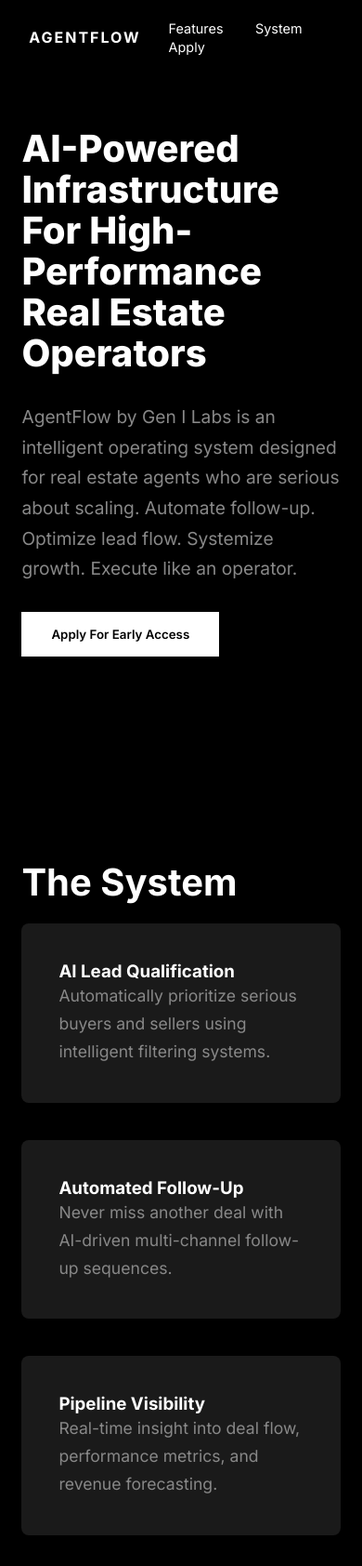
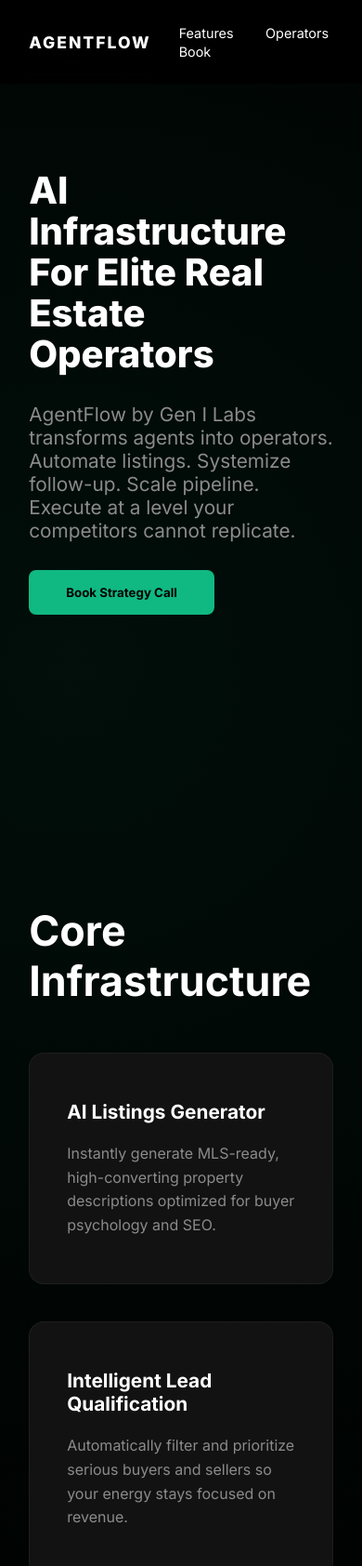
Before and after one commit to officialgenilabs/AgentFlow, a plain HTML site: page index.html in a window 390 px wide. Shown: the top 1684 px of the page at 93% size. Drawn offline with Linux system fonts and the light colour scheme.

Commit message:
Update index.html

```diff
--- a/index.html
+++ b/index.html
@@ -4,16 +4,17 @@
 <meta charset="UTF-8" />
 <meta name="viewport" content="width=device-width, initial-scale=1.0" />
 <title>AgentFlow | By Gen I Labs</title>
+
 <link href="https://fonts.googleapis.com/css2?family=Inter:wght@300;400;500;600;700;800;900&display=swap" rel="stylesheet">
+
 <style>
 :root {
     --black: #000000;
-    --charcoal: #111111;
-    --gray: #1a1a1a;
-    --light-gray: #2a2a2a;
+    --charcoal: #0c0c0c;
+    --card: #121212;
     --text: #ffffff;
-    --muted: #888888;
-    --accent: #ffffff;
+    --muted: #8b8b8b;
+    --accent: #10B981; /* Emerald */
 }
 
 * {
@@ -24,61 +25,32 @@
 }
 
 body {
-    background: var(--black);
+    background:
+    radial-gradient(circle at 20% 20%, rgba(16,185,129,0.08), transparent 40%),
+    radial-gradient(circle at 80% 70%, rgba(16,185,129,0.05), transparent 40%),
+    var(--black);
     color: var(--text);
     overflow-x: hidden;
 }
 
-section {
-    padding: 100px 8%;
-}
-
-h1 {
-    font-size: 4rem;
-    font-weight: 800;
-    line-height: 1.1;
-}
-
-h2 {
-    font-size: 2.5rem;
-    margin-bottom: 20px;
-}
-
-p {
-    color: var(--muted);
-    font-size: 1.1rem;
-    line-height: 1.7;
-}
-
-button {
-    padding: 16px 32px;
-    background: white;
-    color: black;
-    border: none;
-    font-weight: 600;
-    cursor: pointer;
-    transition: 0.3s ease;
-}
-
-button:hover {
-    transform: translateY(-3px);
-}
+/* NAV */
 
 .nav {
     position: fixed;
     width: 100%;
-    padding: 20px 8%;
+    padding: 25px 8%;
     display: flex;
     justify-content: space-between;
     align-items: center;
-    background: rgba(0,0,0,0.9);
+    background: rgba(0,0,0,0.85);
     backdrop-filter: blur(10px);
     z-index: 999;
 }
 
 .logo {
-    font-weight: 700;
+    font-weight: 800;
     letter-spacing: 2px;
+    font-size: 1.1rem;
 }
 
 .nav a {
@@ -86,6 +58,17 @@
     text-decoration: none;
     margin-left: 30px;
     font-size: 0.9rem;
+    transition: 0.3s ease;
+}
+
+.nav a:hover {
+    color: var(--accent);
+}
+
+/* HERO */
+
+section {
+    padding: 130px 8%;
 }
 
 .hero {
@@ -94,57 +77,107 @@
     align-items: center;
 }
 
-.hero-content {
-    max-width: 800px;
+.hero h1 {
+    font-size: 4rem;
+    font-weight: 800;
+    line-height: 1.1;
+    max-width: 900px;
 }
 
 .hero p {
     margin: 30px 0;
-    font-size: 1.2rem;
+    font-size: 1.3rem;
+    color: var(--muted);
+    max-width: 700px;
+}
+
+button {
+    padding: 16px 40px;
+    background: var(--accent);
+    color: black;
+    border: none;
+    font-weight: 700;
+    border-radius: 8px;
+    cursor: pointer;
+    transition: 0.3s ease;
+}
+
+button:hover {
+    transform: translateY(-4px);
+    box-shadow: 0 0 30px rgba(16,185,129,0.6);
+}
+
+/* FEATURES */
+
+h2 {
+    font-size: 2.8rem;
+    margin-bottom: 50px;
 }
 
 .grid {
     display: grid;
-    grid-template-columns: repeat(auto-fit, minmax(280px, 1fr));
+    grid-template-columns: repeat(auto-fit, minmax(260px, 1fr));
     gap: 40px;
 }
 
 .card {
-    background: var(--gray);
-    padding: 40px;
-    border-radius: 8px;
-    transition: 0.3s ease;
+    background: var(--card);
+    padding: 50px 40px;
+    border-radius: 16px;
+    transition: all 0.4s ease;
+    position: relative;
+    overflow: hidden;
+    border: 1px solid rgba(255,255,255,0.05);
+}
+
+.card::after {
+    content: "";
+    position: absolute;
+    inset: 0;
+    background: linear-gradient(145deg, transparent, rgba(16,185,129,0.08));
+    opacity: 0;
+    transition: 0.4s ease;
+}
+
+.card:hover::after {
+    opacity: 1;
 }
 
 .card:hover {
-    background: var(--light-gray);
-    transform: translateY(-5px);
+    transform: translateY(-15px) scale(1.03);
+    border: 1px solid rgba(16,185,129,0.4);
+    box-shadow: 0 20px 50px rgba(0,0,0,0.6);
 }
 
-.cta-section {
-    background: var(--charcoal);
-    text-align: center;
+.card h3 {
+    margin-bottom: 20px;
+    font-size: 1.3rem;
 }
 
-input {
-    padding: 16px;
-    width: 300px;
-    max-width: 100%;
-    margin-right: 10px;
-    border: none;
+.card p {
+    color: var(--muted);
+    line-height: 1.6;
+}
+
+/* CTA */
+
+.cta {
+    text-align: center;
+    background: var(--charcoal);
 }
 
 .footer {
     padding: 40px 8%;
     text-align: center;
-    background: var(--black);
+    color: var(--muted);
     font-size: 0.8rem;
-    color: var(--muted);
 }
+
+/* ANIMATION */
 
 .fade {
     opacity: 0;
-    transform: translateY(40px);
+    transform: translateY(50px);
     transition: 1s ease;
 }
 
@@ -154,12 +187,7 @@
 }
 
 @media(max-width:768px){
-    h1 {
-        font-size: 2.5rem;
-    }
-    section {
-        padding: 80px 6%;
-    }
+    .hero h1 { font-size: 2.5rem; }
 }
 </style>
 </head>
@@ -170,59 +198,78 @@
     <div class="logo">AGENTFLOW</div>
     <div>
         <a href="#features">Features</a>
-        <a href="#system">System</a>
-        <a href="#apply">Apply</a>
+        <a href="#operators">Operators</a>
+        <a href="#book">Book</a>
     </div>
 </div>
 
 <section class="hero">
-    <div class="hero-content fade">
-        <h1>AI-Powered Infrastructure For High-Performance Real Estate Operators</h1>
+    <div class="fade">
+        <h1>AI Infrastructure For Elite Real Estate Operators</h1>
         <p>
-            AgentFlow by Gen I Labs is an intelligent operating system designed for real estate agents who are serious about scaling.
-            Automate follow-up. Optimize lead flow. Systemize growth. Execute like an operator.
+            AgentFlow by Gen I Labs transforms agents into operators.
+            Automate listings. Systemize follow-up. Scale pipeline.
+            Execute at a level your competitors cannot replicate.
         </p>
-        <button onclick="scrollToSection('apply')">Apply For Early Access</button>
+        <button onclick="scrollToSection('book')">Book Strategy Call</button>
     </div>
 </section>
 
 <section id="features">
-    <h2 class="fade">The System</h2>
+    <h2 class="fade">Core Infrastructure</h2>
     <div class="grid">
+
         <div class="card fade">
-            <h3>AI Lead Qualification</h3>
-            <p>Automatically prioritize serious buyers and sellers using intelligent filtering systems.</p>
+            <h3>AI Listings Generator</h3>
+            <p>
+                Instantly generate MLS-ready, high-converting property descriptions optimized for buyer psychology and SEO.
+            </p>
         </div>
+
         <div class="card fade">
-            <h3>Automated Follow-Up</h3>
-            <p>Never miss another deal with AI-driven multi-channel follow-up sequences.</p>
+            <h3>Intelligent Lead Qualification</h3>
+            <p>
+                Automatically filter and prioritize serious buyers and sellers so your energy stays focused on revenue.
+            </p>
         </div>
+
         <div class="card fade">
-            <h3>Pipeline Visibility</h3>
-            <p>Real-time insight into deal flow, performance metrics, and revenue forecasting.</p>
+            <h3>Automated Multi-Channel Follow-Up</h3>
+            <p>
+                AI-powered email, SMS, and task automation ensuring no deal falls through the cracks.
+            </p>
         </div>
+
+        <div class="card fade">
+            <h3>Pipeline Visibility Dashboard</h3>
+            <p>
+                Real-time forecasting, deal tracking, and performance metrics designed for agents scaling to $1M+.
+            </p>
+        </div>
+
     </div>
 </section>
 
-<section id="system">
-    <h2 class="fade">Built For Operators</h2>
-    <p class="fade" style="max-width:700px; margin-top:20px;">
-        This is not another CRM. AgentFlow is infrastructure.
-        It replaces chaos with precision, replaces inconsistency with systems, and replaces guesswork with data-driven execution.
+<section id="operators">
+    <h2 class="fade">Built For High-Performance Agents</h2>
+    <p class="fade" style="max-width:800px; color: var(--muted);">
+        This is not another CRM. AgentFlow is operating infrastructure.
+        Built for agents who think like CEOs and execute like operators.
     </p>
 </section>
 
-<section class="cta-section" id="apply">
-    <h2 class="fade">Request Access</h2>
-    <p class="fade">Limited onboarding for serious agents scaling to $1M+ in production.</p>
-    <div style="margin-top:30px;">
-        <input type="email" placeholder="Enter your email" />
-        <button>Apply Now</button>
-    </div>
+<section class="cta" id="book">
+    <h2 class="fade">Book Your Strategy Call</h2>
+    <p class="fade" style="margin-bottom:30px;">Limited onboarding for serious agents.</p>
+
+    <button onclick="window.location.href='https://calendly.com/YOUR-LINK'">
+        Schedule Call
+    </button>
+
 </section>
 
 <div class="footer">
-    © 2026 AgentFlow by Gen I Labs. All rights reserved.
+    © 2026 AgentFlow by Gen I Labs
 </div>
 
 <script>
@@ -231,25 +278,15 @@
 }
 
 const faders = document.querySelectorAll('.fade');
-
-const appearOptions = {
-    threshold: 0.2
-};
-
-const appearOnScroll = new IntersectionObserver(function(entries, observer){
+const observer = new IntersectionObserver(entries => {
     entries.forEach(entry => {
-        if(!entry.isIntersecting){
-            return;
-        } else {
+        if(entry.isIntersecting){
             entry.target.classList.add('show');
-            observer.unobserve(entry.target);
         }
     });
-}, appearOptions);
+}, { threshold: 0.2 });
 
-faders.forEach(fader => {
-    appearOnScroll.observe(fader);
-});
+faders.forEach(el => observer.observe(el));
 </script>
 
 </body>
```
